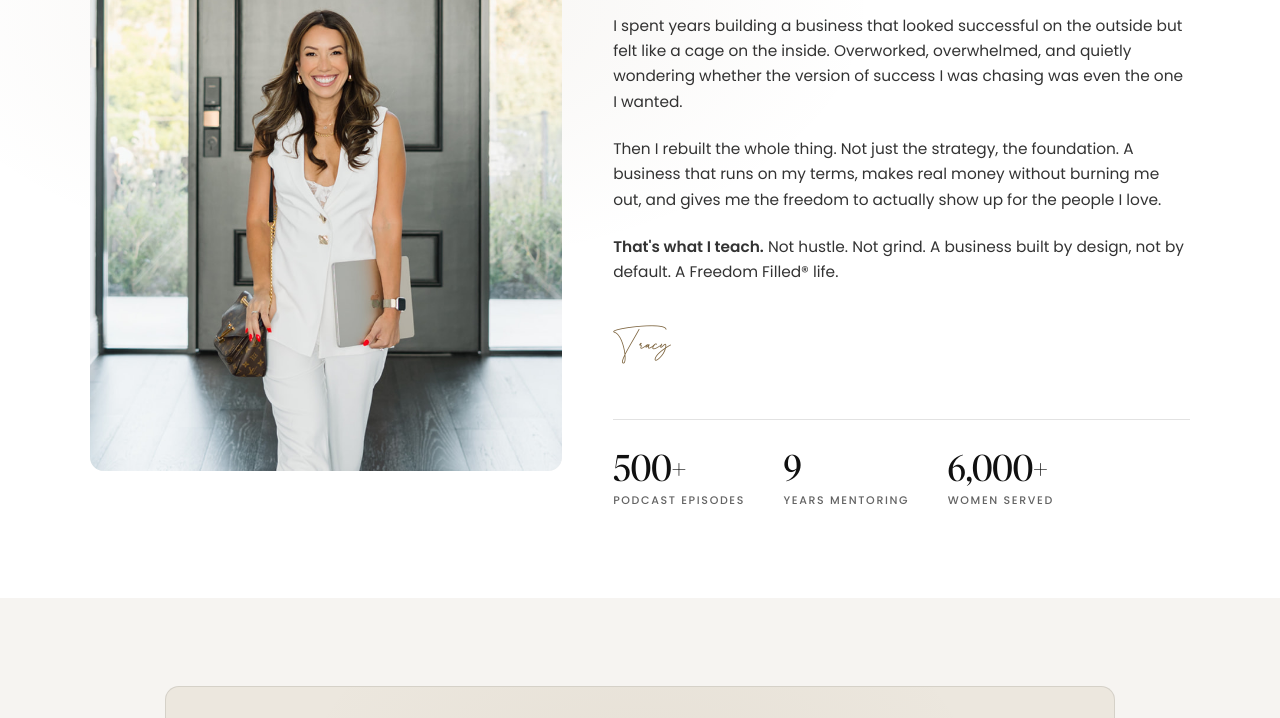
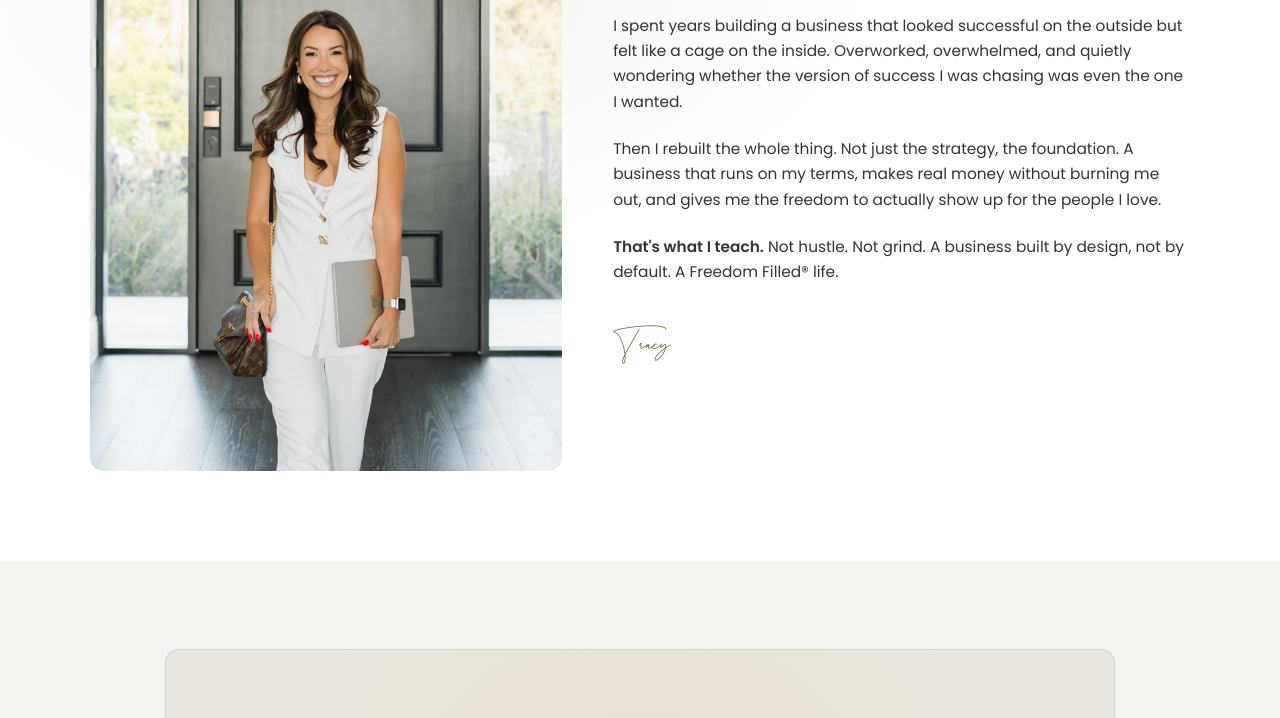
Before and after one commit to purepurposekh/tracy-harris-brand-kit, a website: page pages/thc-optin-landing-v6-dark.html in a window 1280 px wide. Shown: the part 2082-2800 px from the top of the page. Drawn offline with Linux system fonts and the light colour scheme; a script that the page names is missing.

Commit message:
v6(dark): drop the facts strip at the bottom of Meet Tracy
Duplicates the credibility row already at the top of the page (under the hero) - 500+ podcast episodes, 9 years mentoring, 6,000+ women served. Keeping it twice was overkill. Bio now ends cleanly at the script signature.

Co-Authored-By: Claude Opus 4.7 (1M context) <noreply@anthropic.com>

```diff
--- a/pages/thc-optin-landing-v6-dark.html
+++ b/pages/thc-optin-landing-v6-dark.html
@@ -2602,20 +2602,6 @@
         <p class="about-bio__body">Then I rebuilt the whole thing. Not just the strategy, the foundation. A business that runs on my terms, makes real money without burning me out, and gives me the freedom to actually show up for the people I love.</p>
         <p class="about-bio__body"><strong>That's what I teach.</strong> Not hustle. Not grind. A business built by design, not by default. A Freedom Filled® life.</p>
         <p class="about-bio__signature">Tracy</p>
-        <div class="about-bio__facts">
-          <div class="about-bio__fact">
-            <span class="about-bio__fact-value">500+</span>
-            <span class="about-bio__fact-label">Podcast episodes</span>
-          </div>
-          <div class="about-bio__fact">
-            <span class="about-bio__fact-value">9</span>
-            <span class="about-bio__fact-label">Years mentoring</span>
-          </div>
-          <div class="about-bio__fact">
-            <span class="about-bio__fact-value">6,000+</span>
-            <span class="about-bio__fact-label">Women served</span>
-          </div>
-        </div>
       </div>
     </div>
   </section>
```
